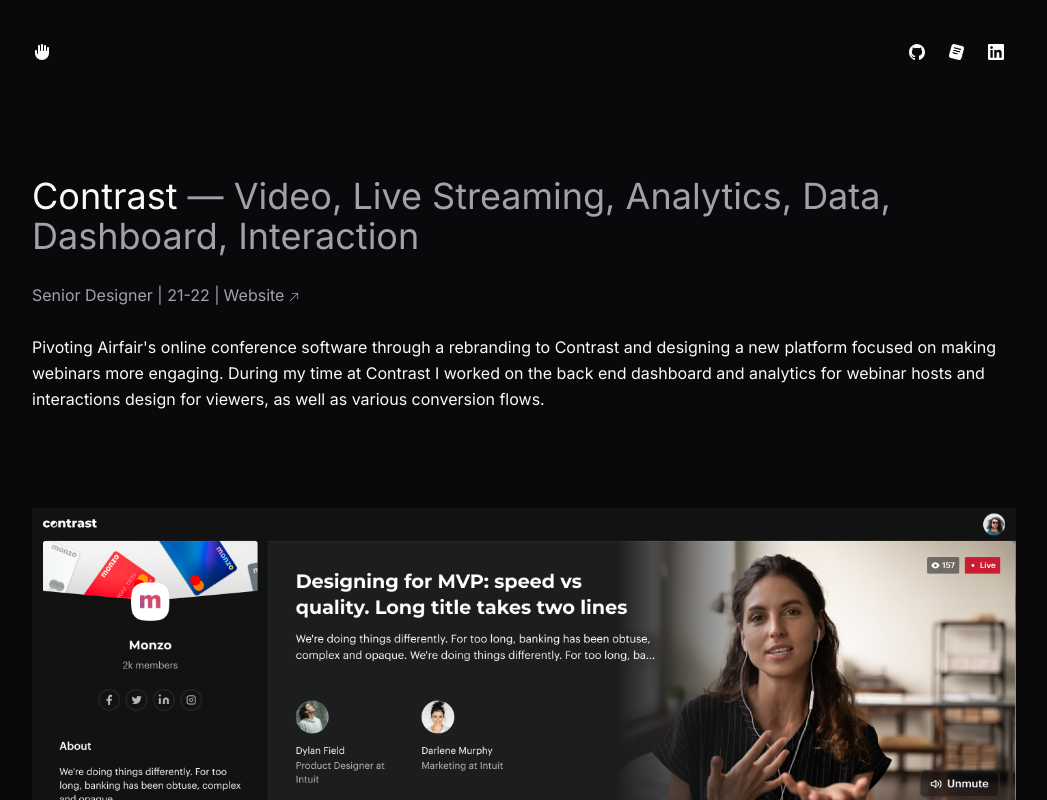
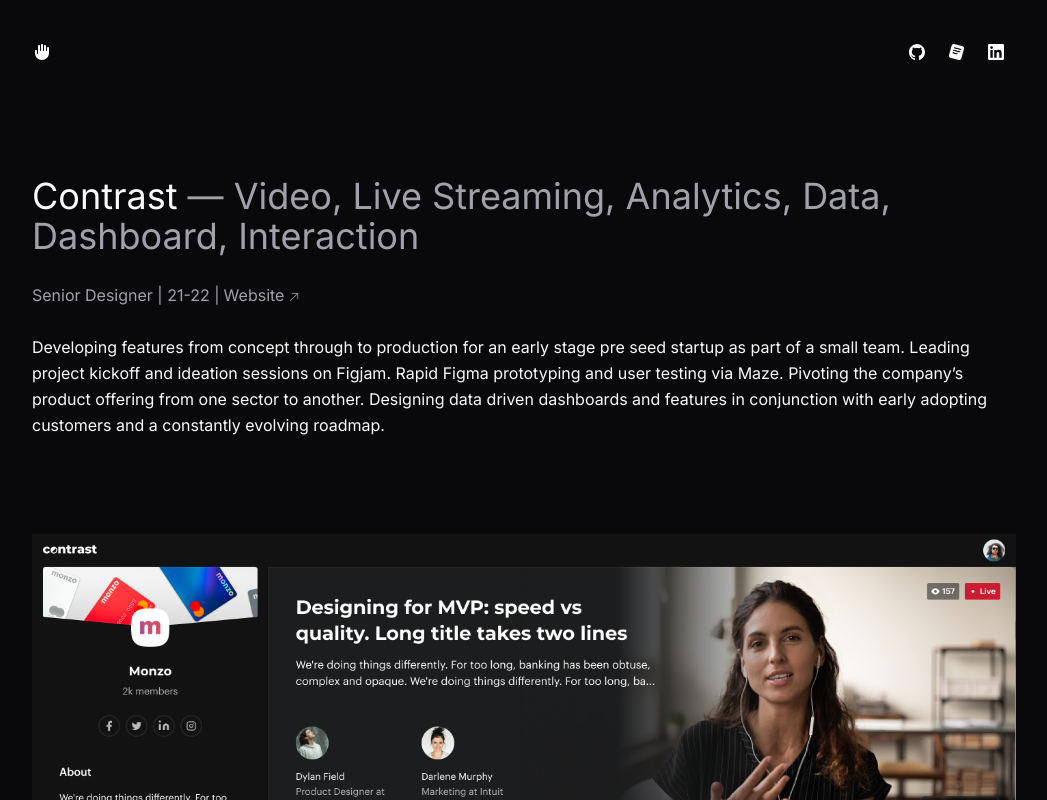
Before and after one commit to andrewgormley/postpfdepression, a Next.js app: page /contrast in a window 1280 px wide. Shown: the top 800 px of the page, without its empty margins (116-1163 px from the left). Built offline with nearby package versions, Linux system fonts and the light colour scheme.

Commit message:
updated project copy

```diff
--- a/app/contrast/page.js
+++ b/app/contrast/page.js
@@ -16,7 +16,7 @@
           description={'Video, Live Streaming, Analytics, Data, Dashboard, Interaction'}
           role={'Senior Designer | 21-22'}
           website={'https://www.getcontrast.io/'}
-          copy={"Pivoting Airfair's online conference software through a rebranding to Contrast and designing a new platform focused on making webinars more engaging. During my time at Contrast I worked on the back end dashboard and analytics for webinar hosts and interactions design for viewers, as well as various conversion flows."}
+          copy={"Developing features from concept through to production for an early stage pre seed startup as part of a small team. Leading project kickoff and ideation sessions on Figjam. Rapid Figma prototyping and user testing via Maze. Pivoting the company’s product offering from one sector to another. Designing data driven dashboards and features in conjunction with early adopting customers and a constantly evolving roadmap."}
         />
 
         <Image
--- a/app/packetfabric/page.js
+++ b/app/packetfabric/page.js
@@ -16,7 +16,7 @@
           description={'NaaS, Analytics, Data, Dashboard, Commerce, Information Architecture'}
           role={'Design Lead | 20 - 23'}
           website={'https://packetfabric.com/'}
-          copy={"Increaased conversation of the purchase flow for the top four products by 38%, reduced u-turns by 19% and rage clicks by 16%. Leading design at PacketFabric, working across a multitude of projects as part of an asynchronous engineering and product team. Working with Front-End to transform PacketFabric's old angular/material portal to Vue/Tailwind. Focused on implementing UX improvements to convert users through the purchasing flow, improving navigation and information architecture."}
+          copy={"Increased conversion of the purchase flow for PacketFabric’s top four products by 38%. Redesigned their B2B web app, reducing  u-turns and rage clicks by 19% and 16% respectively. Rapidly prototyping new features across multiple teams and projects as part of an async engineering and product team. Watching Hotjar recordings of real users and implementing UX improvements based on internal and external feedback. Building and maintaining a continuously evolving Tailwind based component library in Figma. Championing design throughout the company. Presenting analytical data and upcoming UX changes to 100+ team members live."}
         />
 
         <Image
```
